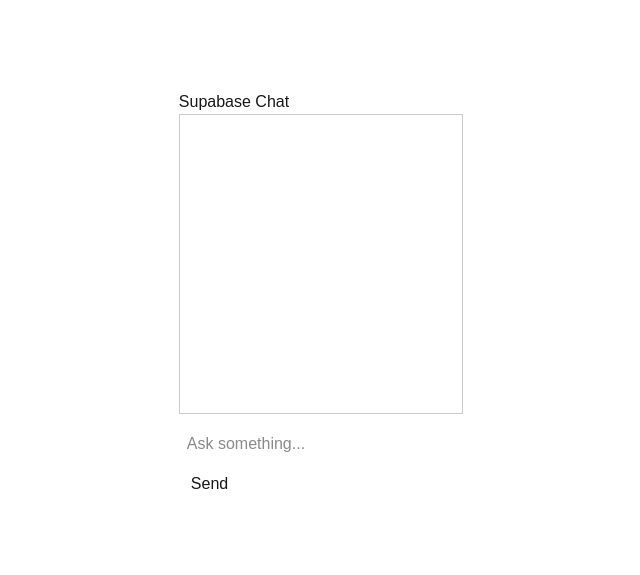
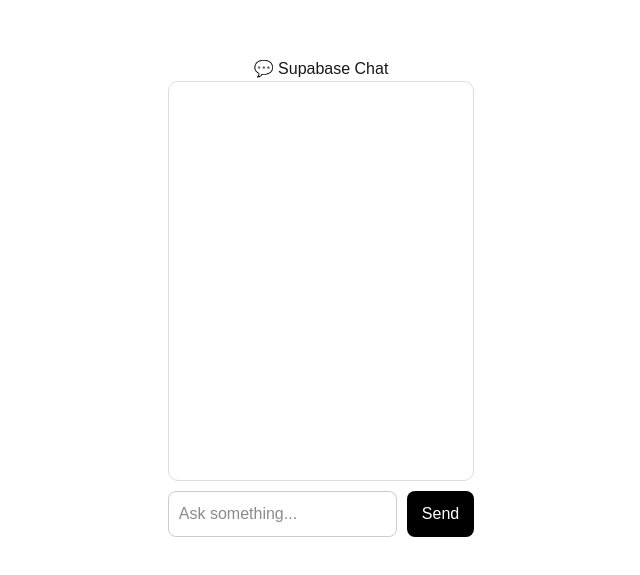
Before and after one commit to varalakshmikonjeti/supachat-app, a Next.js app in the folder frontend/: page / in a window 1280 px wide. Shown: the part 103-678 px from the top of the page, without its empty margins (319-959 px from the left). Built offline with nearby package versions, Linux system fonts and the light colour scheme.

Commit message:
updated frontend chat logic and fixed issues

```diff
--- a/frontend/app/page.tsx
+++ b/frontend/app/page.tsx
@@ -10,88 +10,141 @@
   const sendMessage = async () => {
     if (!query.trim()) return;
 
-    const userMessage = { role: "user", content: query };
-    setMessages((prev) => [...prev, userMessage]);
+    const userMsg = { role: "user", content: query };
+    setMessages((prev) => [...prev, userMsg]);
+
     setQuery("");
     setLoading(true);
 
     try {
-      const res = await fetch("https://supabase-backend-r6vw.onrender.com/chat", {
+      const res = await fetch(
+        "https://supabase-backend-r6vw.onrender.com/chat",
+        {
           method: "POST",
           headers: {
             "Content-Type": "application/json",
           },
           body: JSON.stringify({ query }),
-      });
+        }
+      );
 
       const data = await res.json();
 
-      const botMessage = {
-        role: "bot",
-        content: data,
-      };
-
-      setMessages((prev) => [...prev, botMessage]);
-    } catch (error) {
       setMessages((prev) => [
         ...prev,
-        { role: "bot", content: { type: "text", data: "Error connecting server" } },
+        { role: "bot", content: data },
+      ]);
+    } catch (err) {
+      setMessages((prev) => [
+        ...prev,
+        {
+          role: "bot",
+          content: { type: "text", data: "Error connecting backend" },
+        },
       ]);
     }
 
     setLoading(false);
   };
 
-  const renderBotResponse = (content: any) => {
-    if (!content) return "No response";
-
-    // TABLE RESPONSE
-    if (content.type === "table") {
-      return (
-        <table border={1} cellPadding={8} style={{ marginTop: "10px" }}>
-          <thead>
-            <tr>
-              <th>Title</th>
-              <th>Topic</th>
-              <th>Views</th>
-              <th>Likes</th>
-            </tr>
-          </thead>
-          <tbody>
-            {content.data.map((item: any, index: number) => (
-              <tr key={index}>
-                <td>{item.title}</td>
-                <td>{item.topic}</td>
-                <td>{item.views}</td>
-                <td>{item.likes}</td>
-              </tr>
-            ))}
-          </tbody>
-        </table>
-      );
-    }
+  const renderResponse = (content: any) => {
+    if (!content) return null;
 
     // TEXT RESPONSE
     if (content.type === "text") {
       return <p>{content.data}</p>;
     }
 
+    // TABLE RESPONSE (REMOVE DUPLICATES)
+    if (content.type === "table") {
+      const uniqueData = Array.from(
+        new Map(
+          content.data.map((item: any) => [
+            item.title + item.topic,
+            item,
+          ])
+        ).values()
+      );
+
+      return (
+        <div style={{ marginTop: "10px" }}>
+          {uniqueData.map((item: any, i: number) => (
+            <div
+              key={i}
+              style={{
+                border: "1px solid #ddd",
+                borderRadius: "10px",
+                padding: "10px",
+                marginBottom: "10px",
+                background: "#f9f9f9",
+              }}
+            >
+              <h4 style={{ margin: "0 0 5px 0" }}>
+                📌 {item.title}
+              </h4>
+              <p style={{ margin: 0 }}>Topic: {item.topic}</p>
+              <p style={{ margin: 0 }}>
+                Views: {item.views} | Likes: {item.likes}
+              </p>
+            </div>
+          ))}
+        </div>
+      );
+    }
+
     return <pre>{JSON.stringify(content, null, 2)}</pre>;
   };
 
   return (
-    <div style={{ maxWidth: "700px", margin: "auto", padding: "20px" }}>
-      <h2>Supabase Chat</h2>
+    <div
+      style={{
+        maxWidth: "700px",
+        margin: "auto",
+        padding: "20px",
+        fontFamily: "Arial",
+      }}
+    >
+      <h2 style={{ textAlign: "center" }}>💬 Supabase Chat</h2>
 
-      <div style={{ border: "1px solid #ccc", padding: "10px", minHeight: "300px" }}>
-        {messages.map((msg, index) => (
-          <div key={index} style={{ marginBottom: "10px" }}>
+      {/* CHAT BOX */}
+      <div
+        style={{
+          border: "1px solid #ddd",
+          padding: "10px",
+          minHeight: "400px",
+          borderRadius: "10px",
+        }}
+      >
+        {messages.map((msg, i) => (
+          <div key={i} style={{ marginBottom: "15px" }}>
             {msg.role === "user" ? (
-              <p><b>You:</b> {msg.content}</p>
+              <div style={{ textAlign: "right" }}>
+                <span
+                  style={{
+                    background: "#007bff",
+                    color: "white",
+                    padding: "8px 12px",
+                    borderRadius: "15px",
+                    display: "inline-block",
+                  }}
+                >
+                  You: {msg.content}
+                </span>
+              </div>
             ) : (
-              <div>
+              <div style={{ textAlign: "left" }}>
+                <span
+                  style={{
+                    background: "#f1f1f1",
+                    padding: "10px",
+                    borderRadius: "10px",
+                    display: "inline-block",
+                    maxWidth: "100%",
+                  }}
+                >
                   <b>Bot:</b>
-                {renderBotResponse(msg.content)}
+                  {renderResponse(msg.content)}
+                </span>
               </div>
             )}
           </div>
@@ -100,14 +153,32 @@
         {loading && <p>Bot is typing...</p>}
       </div>
 
-      <div style={{ marginTop: "10px" }}>
+      {/* INPUT */}
+      <div style={{ marginTop: "10px", display: "flex" }}>
         <input
           value={query}
           onChange={(e) => setQuery(e.target.value)}
           placeholder="Ask something..."
-          style={{ width: "80%", padding: "8px" }}
+          style={{
+            flex: 1,
+            padding: "10px",
+            borderRadius: "8px",
+            border: "1px solid #ccc",
+          }}
         />
-        <button onClick={sendMessage} style={{ padding: "8px 12px" }}>
+
+        <button
+          onClick={sendMessage}
+          style={{
+            marginLeft: "10px",
+            padding: "10px 15px",
+            background: "black",
+            color: "white",
+            border: "none",
+            borderRadius: "8px",
+            cursor: "pointer",
+          }}
+        >
           Send
         </button>
       </div>
```
Lines whose indentation alone changed are shown as unchanged.
